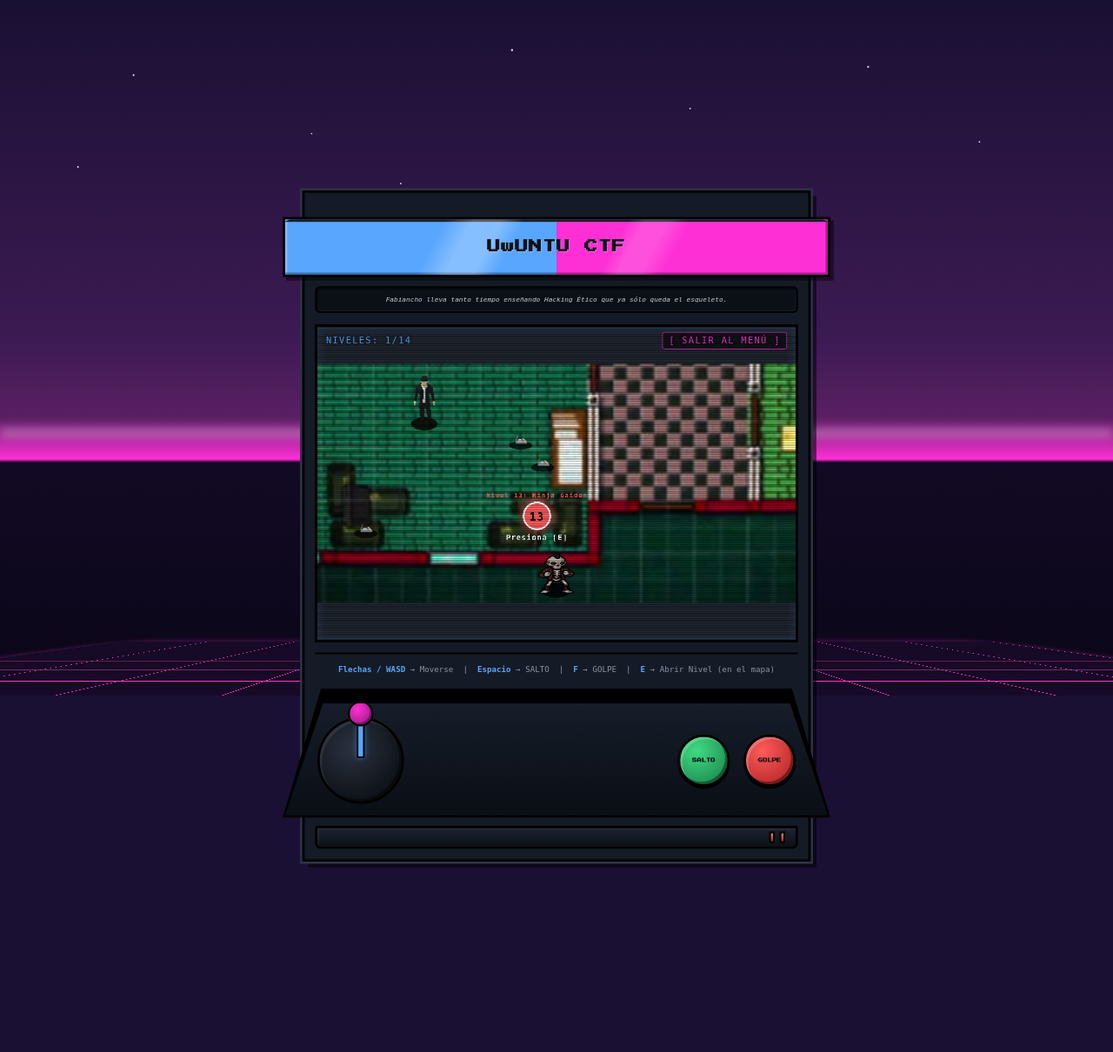
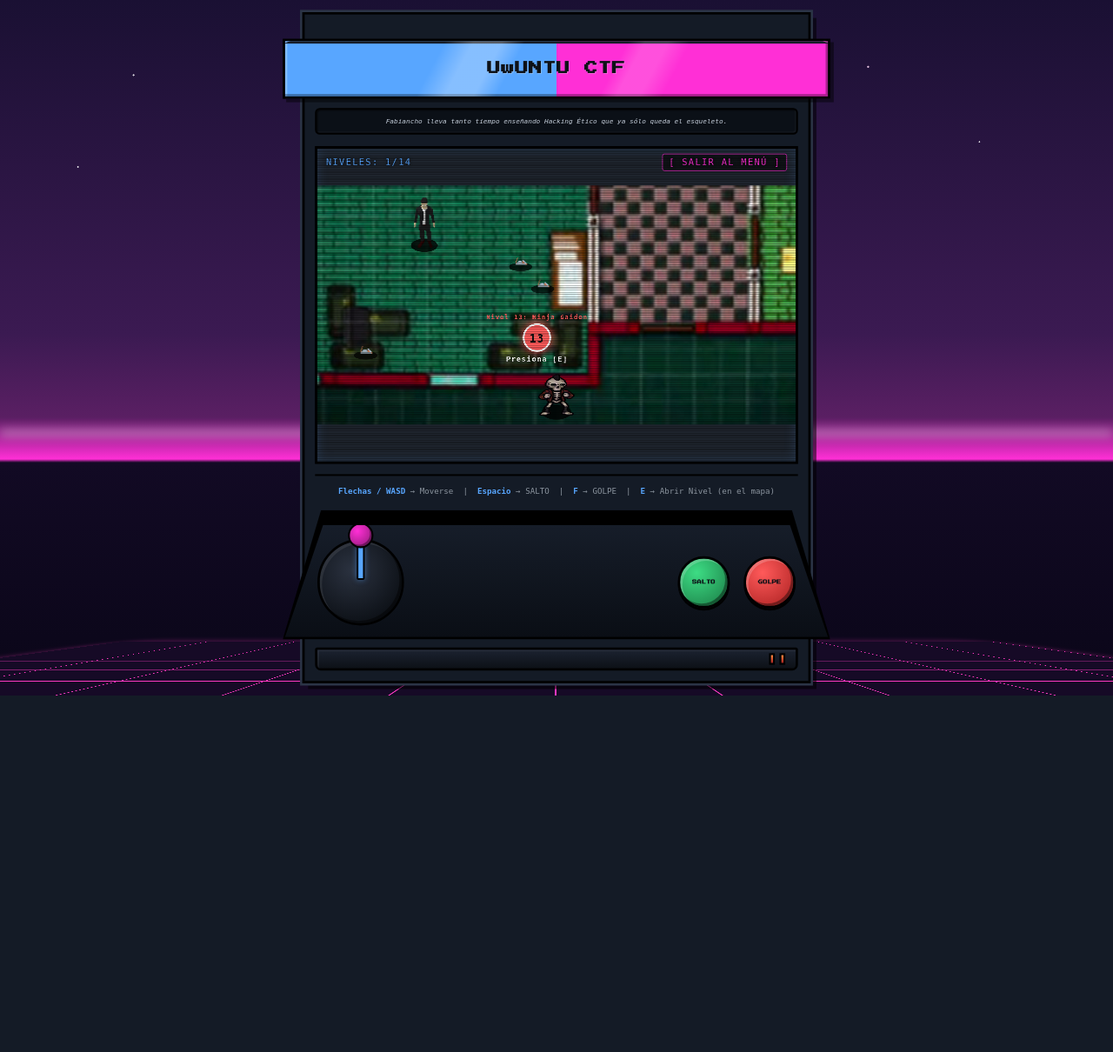
Before and after one commit to KurogamiSenku/Fabianchin, a Flask app: page /map in a window 1280 px wide. Shown: the whole page at 87% size. After the commit the page ends 800 px from the top, so only its background shows below. Run offline with Flask 3, Linux system fonts and the light colour scheme.

Commit message:
Fix: centrar y encoger la cabina correctamente + salto mas bajo
- Auto-fit ahora usa position:fixed + translate(-50%,-50%) scale(), asi la
  cabina queda centrada y completa en pantalla (antes el flexbox + scale la
  dejaba abajo y cortada).
- Baja la altura del salto de Fabiancho (JUMP_FORCE -24 -> -16).

Co-Authored-By: Claude Opus 4.8 <noreply@anthropic.com>
Claude-Session: https://claude.ai/code/session_01HwQf6SXTnUaPtbJe4aB213

```diff
--- a/static/css/style.css
+++ b/static/css/style.css
@@ -777,9 +777,9 @@ body.arcade-body{ background:#1a1033; overflow:hidden; }
 
 /* Cabina pixel: cuerpo angosto, piezas que sobresalen */
 .arcade-body .arcade-cabinet{
-    position:relative; z-index:1;
+    position:fixed; top:50%; left:50%; z-index:1;  /* centrado fijo: el script lo escala desde aquí */
     width:880px; max-width:none;   /* más ancho = pantalla horizontal; el auto-fit lo encoge para que quepa */
-    transform-origin:center center; /* el script lo escala desde el centro */
+    transform-origin:center center;
     background:#141b26; padding:18px;
     overflow:visible;
     border:4px solid #000; border-radius:0;
--- a/static/js/map.js
+++ b/static/js/map.js
@@ -17,7 +17,7 @@ const HITBOX_OFFSET_X = (PLAYER_SIZE / 2) - HITBOX_RADIUS_X;
 const HITBOX_OFFSET_Y = (PLAYER_SIZE - 10) - HITBOX_RADIUS_Y;
 
 const PLAYER_SPEED = 11;
-const JUMP_FORCE = -24;
+const JUMP_FORCE = -16;
 const GRAVITY = 1.6;
 
 const ENEMY_SIZE = 218;
--- a/templates/base.html
+++ b/templates/base.html
@@ -67,8 +67,9 @@
         function fitCabinet(){
             var cab = document.querySelector('.arcade-cabinet');
             if(!cab) return;
-            cab.style.transform = 'none';
-            // Medimos la caja real incluyendo las piezas que sobresalen (marquesina y controles)
+            // Lo ponemos centrado a escala 1 para medir su tamaño real
+            cab.style.transform = 'translate(-50%,-50%) scale(1)';
+            // Medimos incluyendo las piezas que sobresalen (marquesina y controles)
             var parts = document.querySelectorAll('.arcade-cabinet, .arcade-marquee, .panel-frame');
             var L=Infinity,T=Infinity,R=-Infinity,B=-Infinity;
             parts.forEach(function(e){
@@ -80,7 +81,7 @@
             if(w<=0||h<=0) return;
             var availW=window.innerWidth-28, availH=window.innerHeight-28;
             var s=Math.min(availW/w, availH/h, 1);
-            cab.style.transform='scale('+s+')';
+            cab.style.transform='translate(-50%,-50%) scale('+s+')';
         }
         window.addEventListener('resize', fitCabinet);
         window.addEventListener('load', fitCabinet);
```
